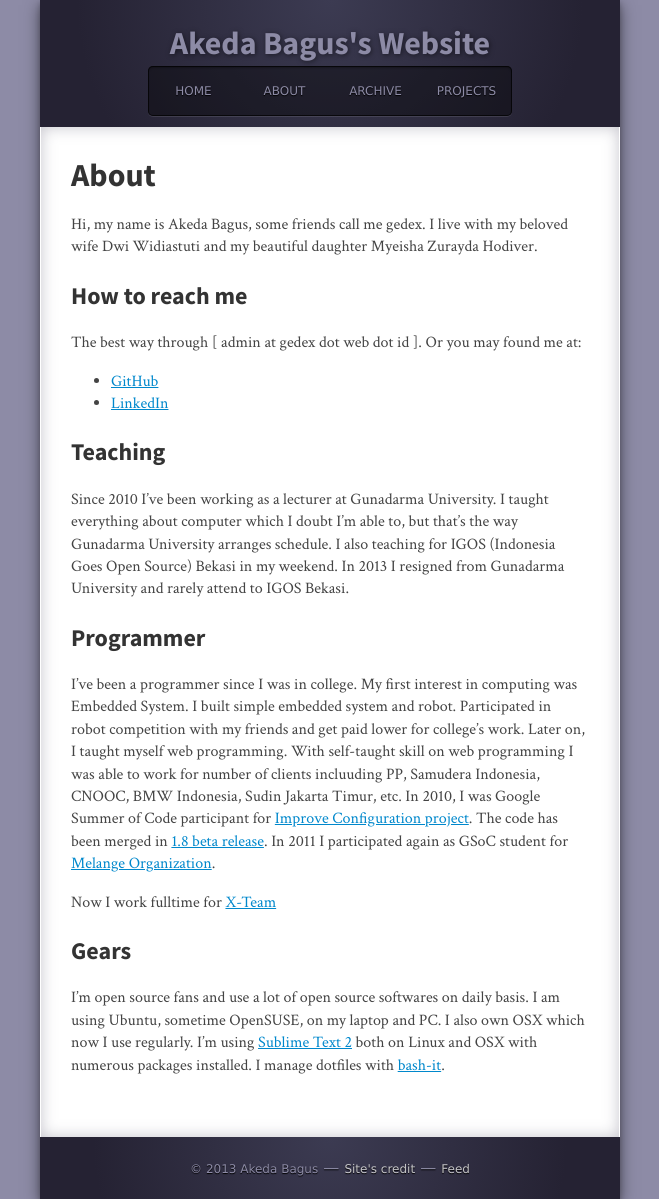
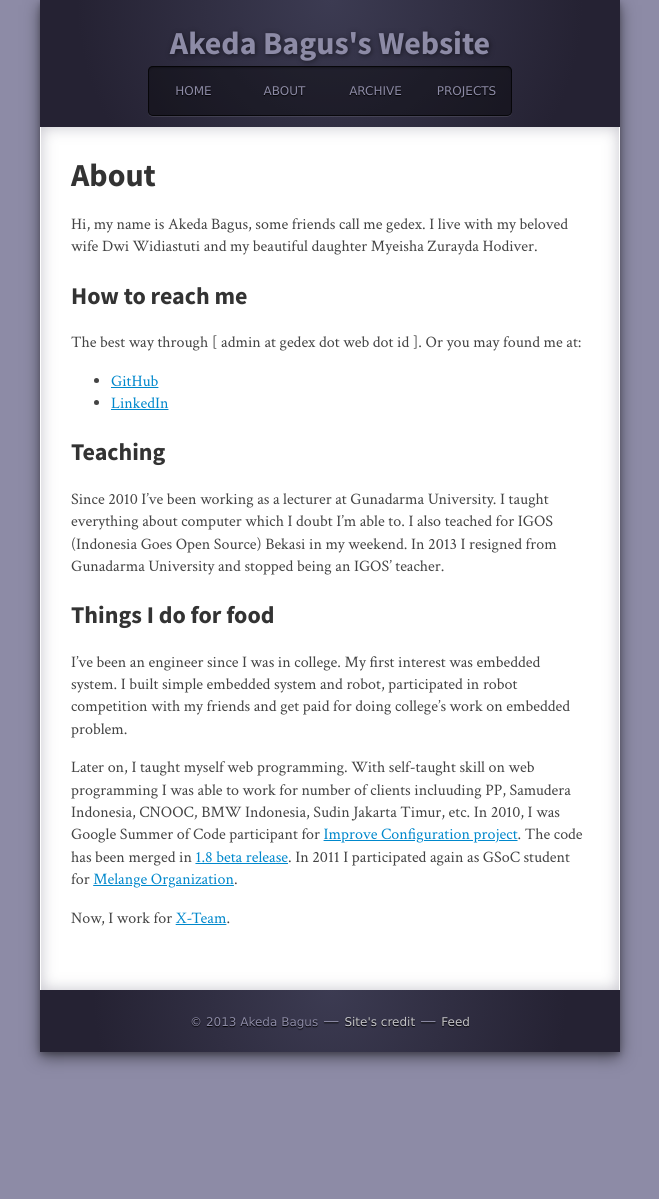
Before and after one commit to gedex/gedex.github.com, a Jekyll site: the page built from about/index.md, in a window 1280 px wide. Shown: the whole page, without its empty margins (310-969 px from the left). Built offline with Jekyll 4.4.1, drawn with Linux system fonts in a browser that asks for light colours; nearby versions of some CDN libraries; some web fonts are replaced; comment, search, counter and statistics services are not loaded.

Commit message:
Simplify my about page.

```diff
--- a/about/index.md
+++ b/about/index.md
@@ -15,30 +15,22 @@ The best way through [ admin at gedex dot web dot id ]. Or you may found me at:
 
 ## Teaching
 Since 2010 I’ve been working as a lecturer at Gunadarma University. I taught everything about computer which
-I doubt I'm able to, but that’s the way Gunadarma University arranges schedule.
-I also teaching for IGOS (Indonesia Goes Open Source) Bekasi in my weekend.
-In 2013 I resigned from Gunadarma University and rarely attend to IGOS Bekasi.
+I doubt I'm able to. I also teached for IGOS (Indonesia Goes Open Source) Bekasi in my weekend.
+In 2013 I resigned from Gunadarma University and stopped being an IGOS' teacher.
 
-## Programmer
-I’ve been a programmer since I was in college. My first interest in computing was Embedded System. I built simple embedded
-system and robot. Participated in robot competition with my friends and get paid lower for college's work.
+## Things I do for food
+I’ve been an engineer since I was in college. My first interest was embedded system. I built simple embedded
+system and robot, participated in robot competition with my friends and get paid for doing college's work on embedded problem.
+
 Later on, I taught myself web programming. With self-taught skill on web
 programming I was able to work for number of clients incluuding PP, Samudera Indonesia, CNOOC, BMW Indonesia, Sudin Jakarta Timur,
 etc. In 2010, I was Google Summer of Code participant for [Improve Configuration project][3]. The code has been merged in
 [1.8 beta release][4]. In 2011 I participated again as GSoC student for [Melange Organization][5].
 
-Now I work fulltime for [X-Team](http://x-team.com)
-
-## Gears
-I'm open source fans and use a lot of open source softwares on daily basis.
-I am using Ubuntu, sometime OpenSUSE, on my laptop and PC. I also own OSX
-which now I use regularly. I'm using [Sublime Text 2][6] both on Linux and OSX
-with numerous packages installed. I manage dotfiles with [bash-it][7].
+Now, I work for [X-Team](http://x-team.com).
 
  [1]: http://github.com/gedex
  [2]: http://linkedin.com/in/akedabagus
  [3]: https://docs.google.com/Doc?docid=0ARlhX_zps2IwZGQ3OHM4bXJfNWNzOHgzc2ho&hl=en
  [4]: http://www.geeklog.net/article.php/geeklog-1.8.0b1
  [5]: http://code.google.com/p/soc/
- [6]: http://www.sublimetext.com/2
- [7]: https://github.com/gedex/bash-it
```
